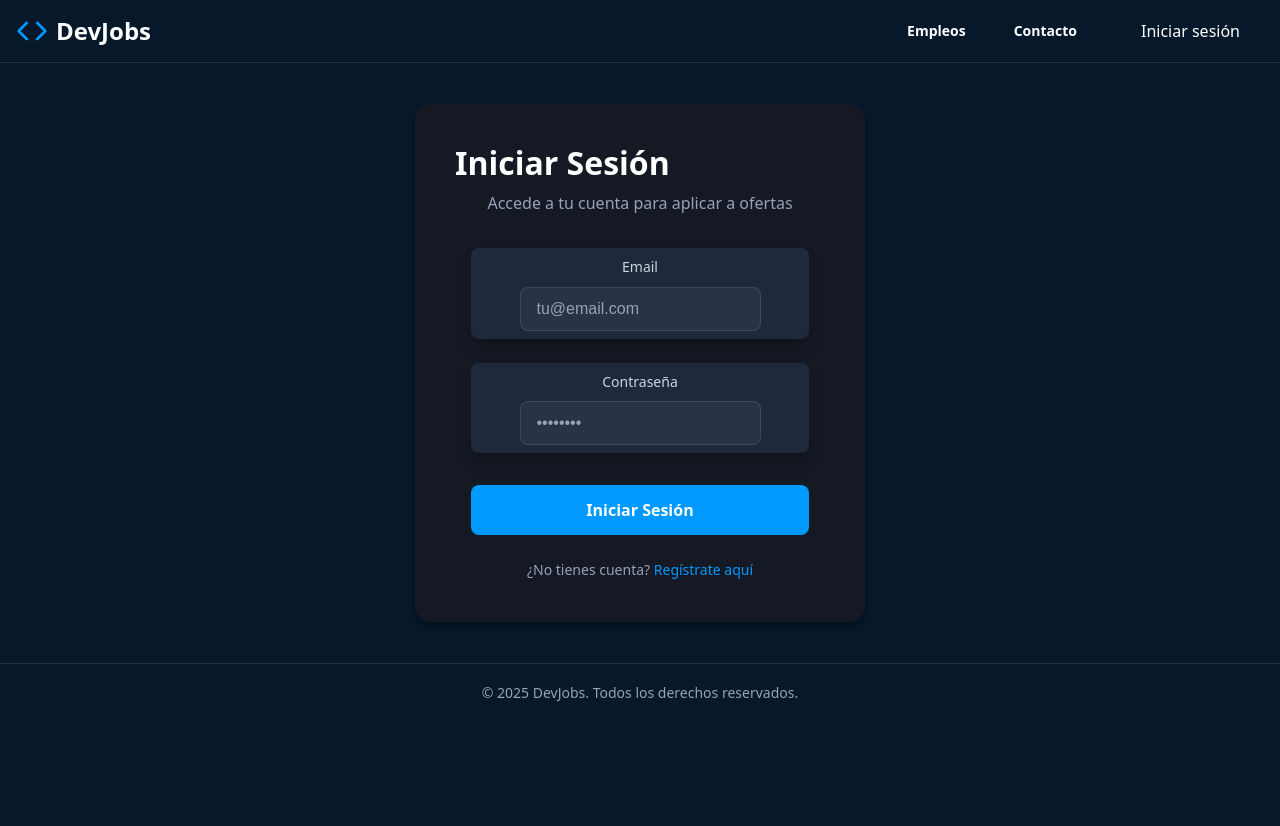
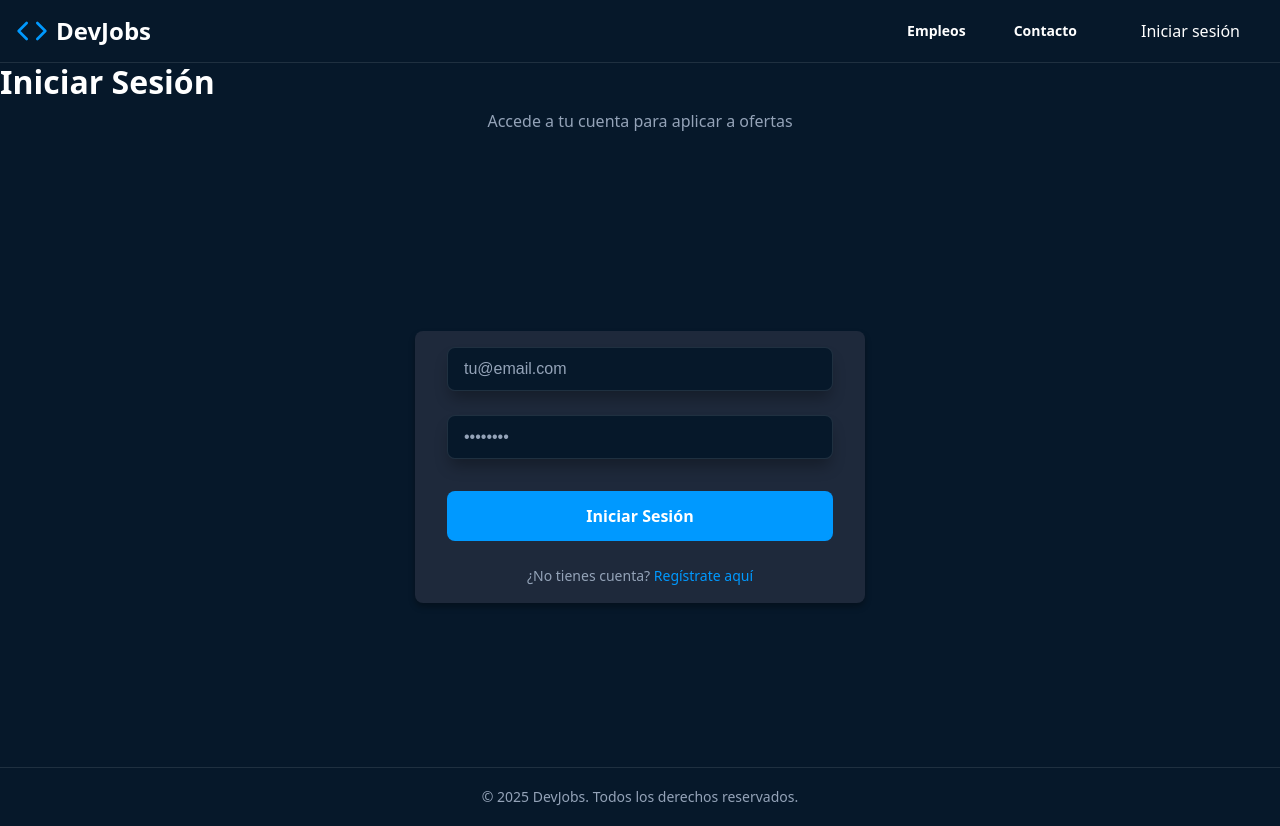
Before and after one commit to antonidev0/jscamp-bootcamp, a React (Vite) app in the folder 04-ejercicio-react-router-y-estado-global/: page /login in a window 1280 px wide. Before the commit the page ends 800 px from the top, so only its background shows below. Built offline with nearby package versions, Linux system fonts and the light colour scheme.

Commit message:
cambio el css

```diff
--- a/04-ejercicio-react-router-y-estado-global/src/pages/Auth.module.css
+++ b/04-ejercicio-react-router-y-estado-global/src/pages/Auth.module.css
@@ -1,3 +1,4 @@
+
 .container {
   min-height: calc(100vh - 200px);
   display: flex;
@@ -7,9 +8,9 @@
 }
 
 .card {
-  background: rgba(25, 25, 35, 0.8);
-  border-radius: 1rem;
-  padding: 2.5rem;
+  background: #1e293b;
+  border-radius: 0.5rem;
+  padding: 1rem;
   width: 100%;
   max-width: 450px;
   box-shadow: 0 4px 6px rgba(0, 0, 0, 0.3);
@@ -39,22 +40,20 @@
   display: flex;
   flex-direction: column;
   gap: 0.5rem;
-}
+  padding: 0;
 
-.label {
-  color: var(--text-secondary);
-  font-size: 0.875rem;
-  font-weight: 500;
+
 }
 
 .input {
-  background: rgba(255, 255, 255, 0.05);
+  background: #06182a;
   border: 1px solid rgba(255, 255, 255, 0.1);
   border-radius: 0.5rem;
   padding: 0.75rem 1rem;
   color: var(--text-primary);
   font-size: 1rem;
   transition: all 0.2s;
+  width: 100%;
 }
 
 .input:focus {
--- a/04-ejercicio-react-router-y-estado-global/src/pages/Login.jsx
+++ b/04-ejercicio-react-router-y-estado-global/src/pages/Login.jsx
@@ -24,18 +24,17 @@ export default function Login() {
   };
 
     return (
-    <div className={styles.container}>
-      <div className={styles.card}>
+        <>
+            <div>
         <h1 className={styles.title}>Iniciar Sesión</h1>
         <p className={styles.subtitle}>
           Accede a tu cuenta para aplicar a ofertas
         </p>
-
+            </div>
+        <div className={styles.container}>
+          <div className={styles.card}>
             <form onSubmit={handleSubmit} className={styles.form}>
               <div className={styles.formGroup}>
-            <label htmlFor={emailId} className={styles.label}>
-              Email
-            </label>
                 <input
                   id={emailId}
                   type="email"
@@ -47,9 +46,6 @@ export default function Login() {
               </div>
 
               <div className={styles.formGroup}>
-            <label htmlFor={passwordId} className={styles.label}>
-              Contraseña
-            </label>
                 <input
                   id={passwordId}
                   name={passwordId}
@@ -73,5 +69,6 @@ export default function Login() {
             </p>
           </div>
         </div>
+      </>
     );
 }
```
Also changed, not shown: 04-ejercicio-react-router-y-estado-global/src/pages/Register.jsx (+19 -19 lines). Lines whose indentation alone changed are shown as unchanged.
